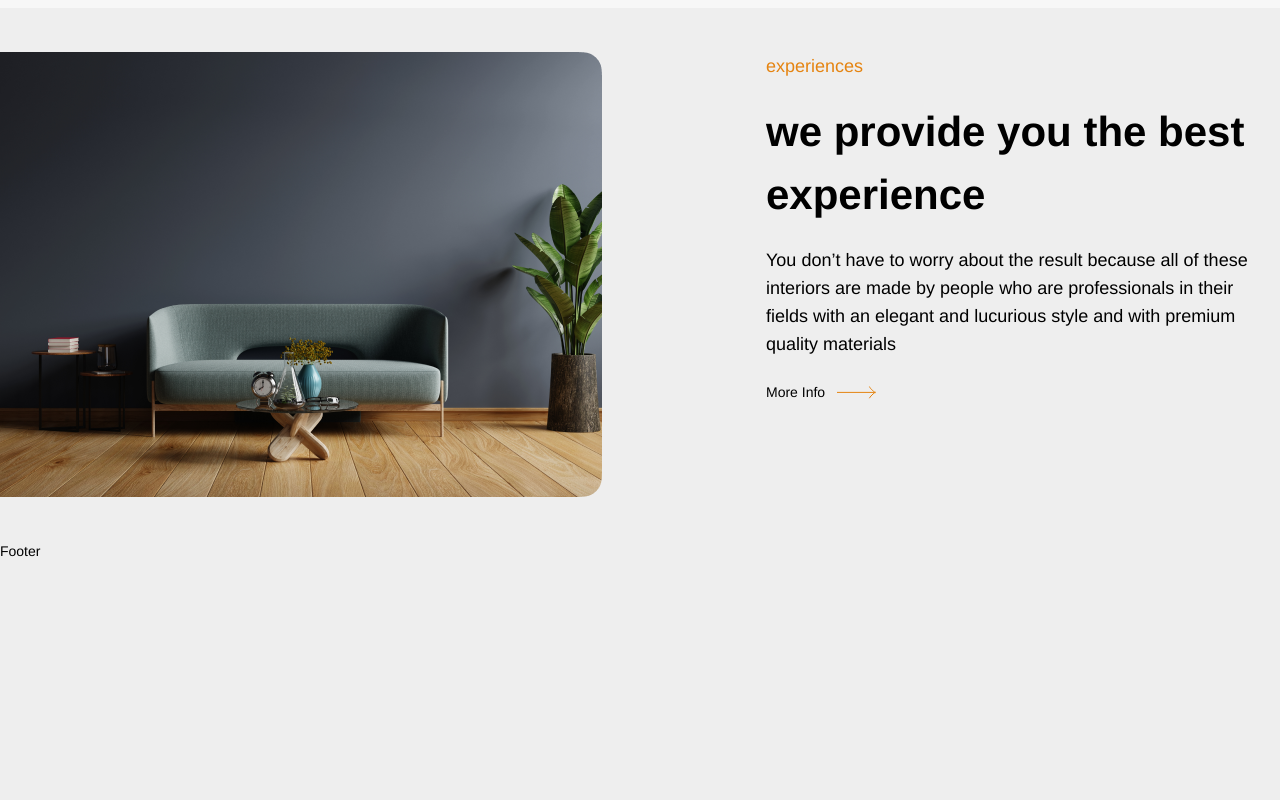
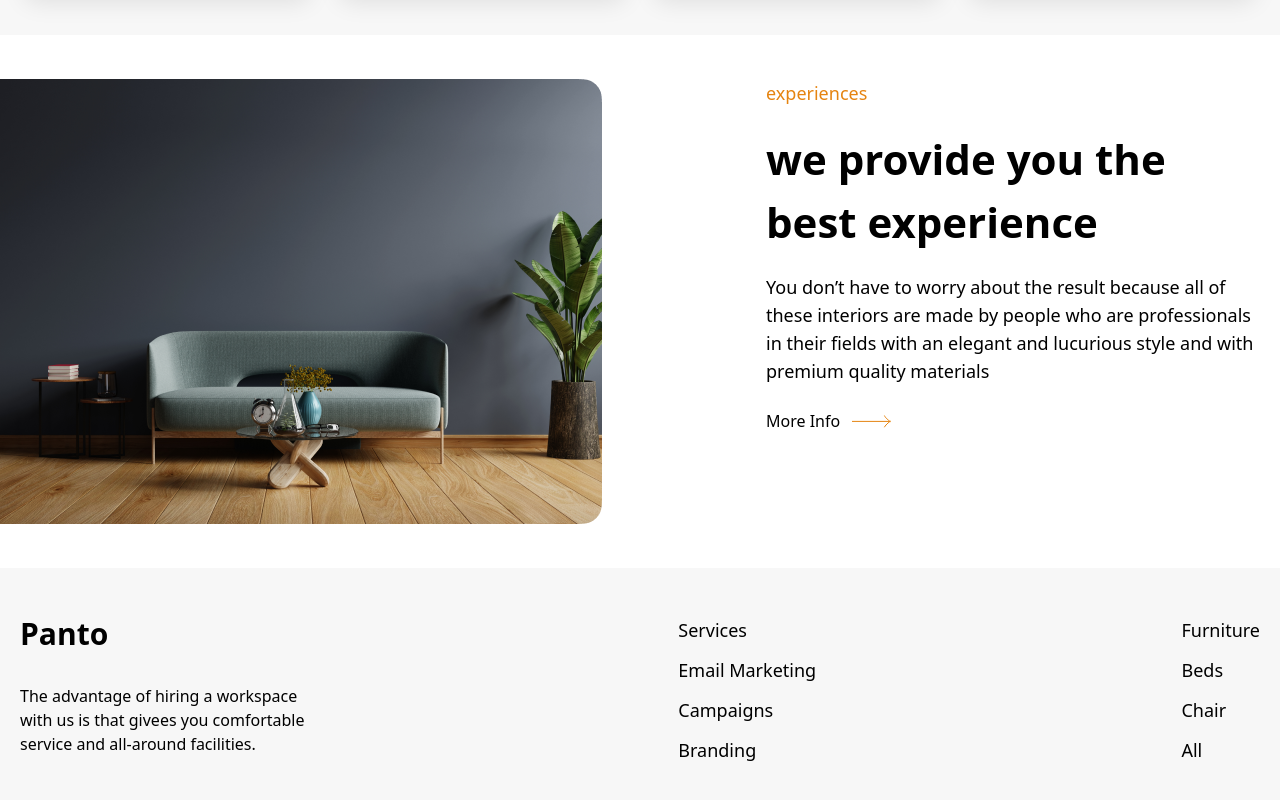
Before and after one commit to muhammadazizbek006/Mebel, a React (Vite) app: page / in a window 1280 px wide. Shown: the part 1930-2730 px from the top of the page. Before the commit the page ends 2492 px from the top, so only its background shows below. Built offline with nearby package versions, Linux system fonts and the light colour scheme.

Commit message:
add footer

```diff
--- a/src/components/Footer.jsx
+++ b/src/components/Footer.jsx
@@ -1,8 +1,34 @@
 import React from 'react'
-
+import { Link } from 'react-router-dom'
 const Footer = () => {
   return (
-    <div>Footer</div>
+    <>
+      <section className='bg-tab py-12'>
+        <div className="containerb">
+          <ul className='flex justify-between '>
+            {/* 1 */}
+            <li className='max-w-[293px]'>
+              <h3 className='text-3xl font-bold mb-8'>Panto</h3>
+              <p className='text-base '>The advantage of hiring a workspace with us is that givees you comfortable service and all-around facilities.</p>
+            </li>
+            {/* 2 */}
+            <li className='flex flex-col'>
+              <Link className='text-lg hover:text-shop mb-3'>Services</Link>
+              <Link className='text-lg hover:text-shop mb-3'>Email Marketing</Link>
+              <Link className='text-lg hover:text-shop mb-3'>Campaigns</Link>
+              <Link className='text-lg hover:text-shop mb-3'>Branding</Link>
+            </li>
+            <li className='flex flex-col'>
+              <Link className='text-lg hover:text-shop mb-3'>Furniture</Link>
+              <Link className='text-lg hover:text-shop mb-3'>Beds</Link>
+              <Link className='text-lg hover:text-shop mb-3'>Chair</Link>
+              <Link className='text-lg hover:text-shop mb-3'>All</Link>
+            </li>
+
+          </ul>
+        </div>
+      </section>
+    </>
   )
 }
 
--- a/src/index.css
+++ b/src/index.css
@@ -13,66 +13,3 @@ body{
         @apply w-full max-w-[1280px] mx-auto px-5
     }
 }
-
-#app {
-    height: 100%;
-  }
-  html,
-  body {
-    position: relative;
-    height: 100%;
-  }
-
-  body {
-    background: #eee;
-    font-family: Helvetica Neue, Helvetica, Arial, sans-serif;
-    font-size: 14px;
-    color: #000;
-    margin: 0;
-    padding: 0;
-  }
-
-  .swiper {
-    width: 100%;
-    height: 100%;
-  }
-
-  .swiper-slide {
-    text-align: center;
-    font-size: 18px;
-    background: #fff;
-
-    /* Center slide text vertically */
-    display: flex;
-    justify-content: center;
-    align-items: center;
-  }
-
-  .swiper-slide img {
-    display: block;
-    width: 100%;
-    height: 100%;
-    object-fit: cover;
-  }
-
-  .swiper {
-    width: 100%;
-    height: 300px;
-    margin: 20px auto;
-  }
-  .append-buttons {
-    text-align: center;
-    margin-top: 20px;
-  }
-
-  .append-buttons button {
-    display: inline-block;
-    cursor: pointer;
-    border: 1px solid #007aff;
-    color: #007aff;
-    text-decoration: none;
-    padding: 4px 10px;
-    border-radius: 4px;
-    margin: 0 10px;
-    font-size: 13px;
-  }
```
